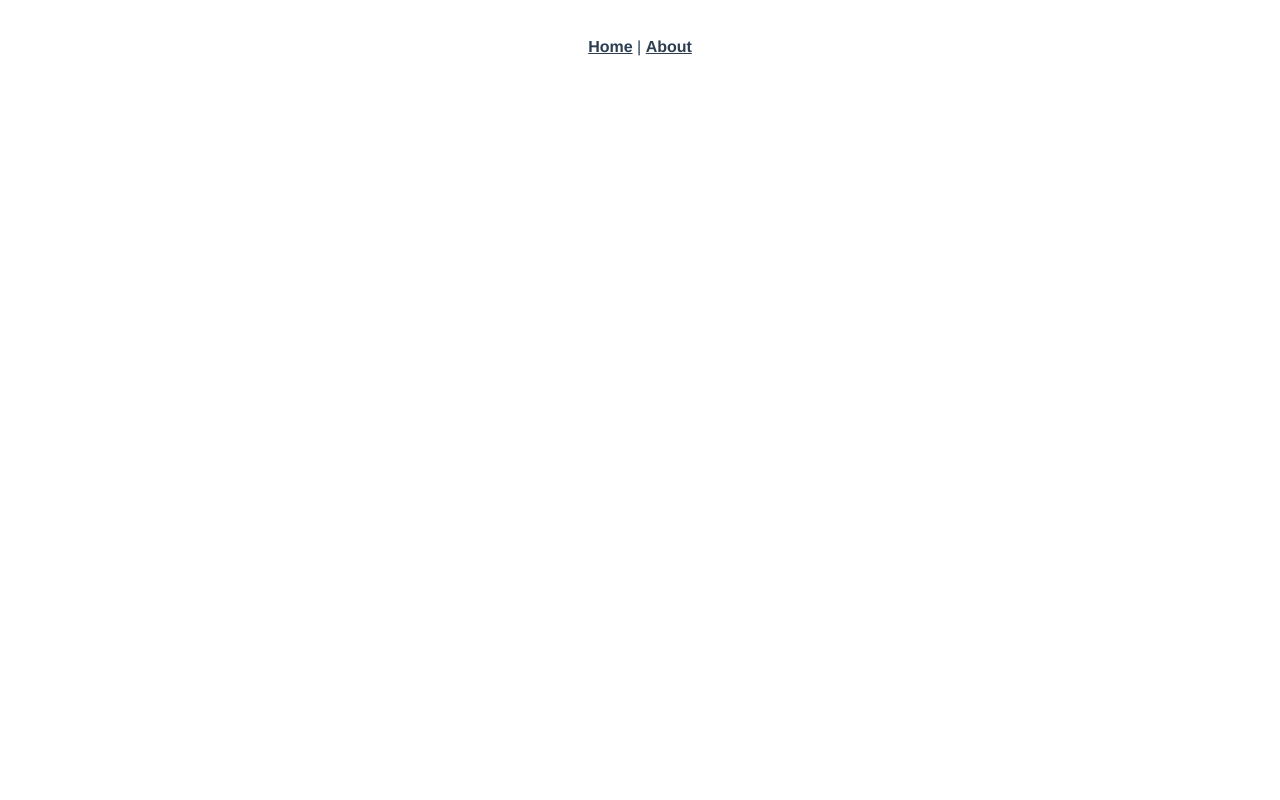
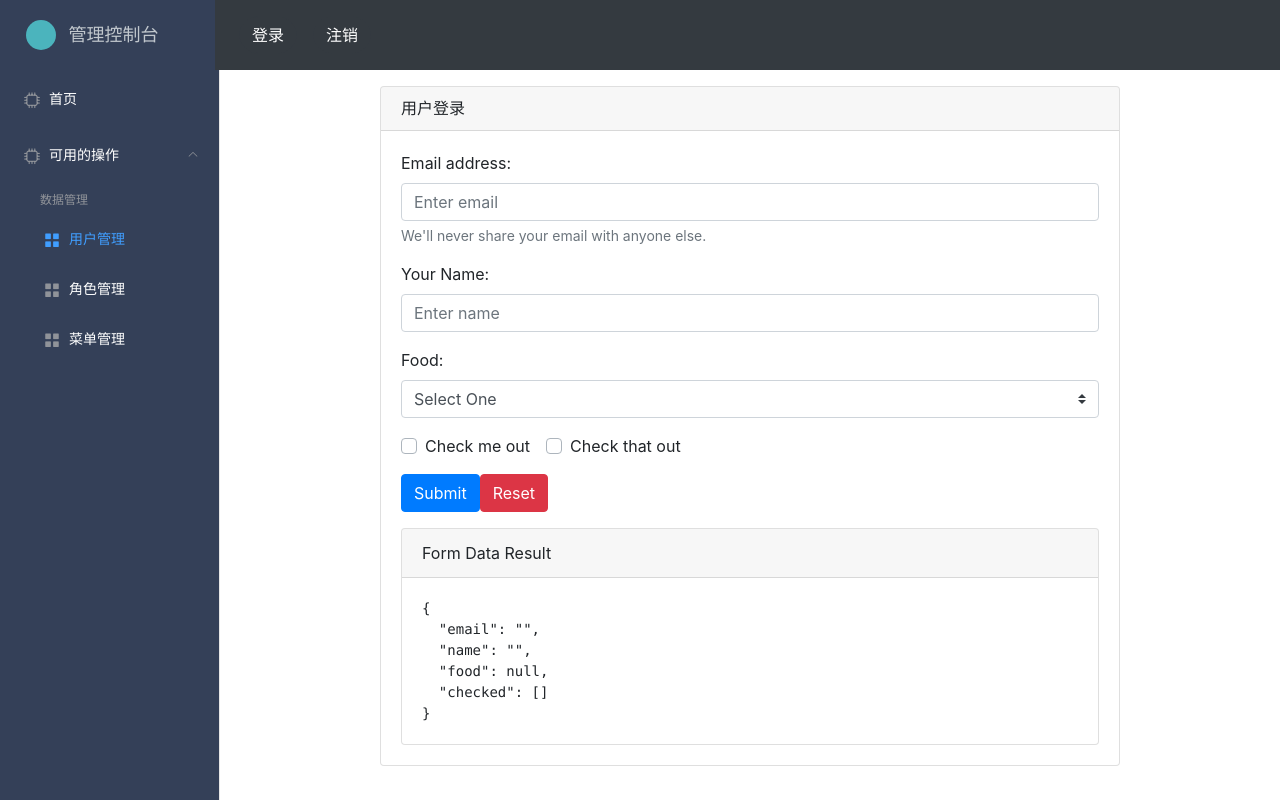
Before and after one commit to KspTooi/JMP23-View, a Vue app: page /admin/login in a window 1280 px wide. Built offline with nearby package versions, Linux system fonts and the light colour scheme.

Commit message:
Signed-off-by: 90Neko <ksptooi@protonmail.ch> A

```diff
--- a/public/index.html
+++ b/public/index.html
@@ -1,5 +1,6 @@
 <!DOCTYPE html>
-<html lang="en">
+
+<html lang="en" >
   <head>
     <meta charset="utf-8">
     <meta http-equiv="X-UA-Compatible" content="IE=edge">
@@ -7,6 +8,26 @@
     <link rel="icon" href="<%= BASE_URL %>favicon.ico">
     <title><%= htmlWebpackPlugin.options.title %></title>
   </head>
+
+  <style>
+      html{
+          height: 100%;
+      }
+      body{
+          height: 100%;
+      }
+      #app{
+          height: 100%;
+      }
+      .el-container{
+          height: 100%;
+      }
+      .el-menu{
+          height: 100%;
+      }
+  </style>
+
+
   <body>
     <noscript>
       <strong>We're sorry but <%= htmlWebpackPlugin.options.title %> doesn't work properly without JavaScript enabled. Please enable it to continue.</strong>
--- a/src/App.vue
+++ b/src/App.vue
@@ -1,14 +1,19 @@
 <template>
+
   <div id="app">
-    <div id="nav">
+
+<!--    <div id="nav">
       <router-link to="/">Home</router-link> |
       <router-link to="/about">About</router-link>
-    </div>
+    </div>-->
+
     <router-view/>
+
   </div>
+
 </template>
 
-<style lang="less">
+<!--<style lang="less">
 #app {
   font-family: Avenir, Helvetica, Arial, sans-serif;
   -webkit-font-smoothing: antialiased;
@@ -29,4 +34,4 @@
     }
   }
 }
-</style>
+</style>-->
--- a/src/components/HelloWorld.vue
+++ b/src/components/HelloWorld.vue
@@ -1,6 +1,10 @@
 <template>
   <div class="hello">
     <h1>{{ msg }}</h1>
+
+
+    <button class="btn btn-success">aaa</button>
+
     <p>
       For a guide and recipes on how to configure / customize this project,<br>
       check out the
--- /dev/null
+++ b/src/components/admin/Index.vue
@@ -0,0 +1,18 @@
+<template>
+
+  <div>
+    <h1>首页内容</h1>
+  </div>
+
+
+</template>
+
+<script>
+export default {
+  name: "Index"
+}
+</script>
+
+<style scoped>
+
+</style>
--- /dev/null
+++ b/src/components/admin/Login.vue
@@ -0,0 +1,114 @@
+<template>
+
+
+
+  <b-card style="margin: 1rem 10rem 10rem 10rem">
+
+    <template v-slot:header>
+      <h6 class="mb-0">用户登录</h6>
+    </template>
+
+    <div>
+      <b-form @submit="onSubmit" @reset="onReset" v-if="show">
+        <b-form-group
+            id="input-group-1"
+            label="Email address:"
+            label-for="input-1"
+            description="We'll never share your email with anyone else."
+        >
+          <b-form-input
+              id="input-1"
+              v-model="form.email"
+              type="email"
+              required
+              placeholder="Enter email"
+          ></b-form-input>
+        </b-form-group>
+
+        <b-form-group id="input-group-2" label="Your Name:" label-for="input-2">
+          <b-form-input
+              id="input-2"
+              v-model="form.name"
+              required
+              placeholder="Enter name"
+          ></b-form-input>
+        </b-form-group>
+
+        <b-form-group id="input-group-3" label="Food:" label-for="input-3">
+          <b-form-select
+              id="input-3"
+              v-model="form.food"
+              :options="foods"
+              required
+          ></b-form-select>
+        </b-form-group>
+
+        <b-form-group id="input-group-4">
+          <b-form-checkbox-group v-model="form.checked" id="checkboxes-4">
+            <b-form-checkbox value="me">Check me out</b-form-checkbox>
+            <b-form-checkbox value="that">Check that out</b-form-checkbox>
+          </b-form-checkbox-group>
+        </b-form-group>
+
+        <b-button type="submit" variant="primary">Submit</b-button>
+        <b-button type="reset" variant="danger">Reset</b-button>
+      </b-form>
+      <b-card class="mt-3" header="Form Data Result">
+        <pre class="m-0">{{ form }}</pre>
+      </b-card>
+    </div>
+
+
+  </b-card>
+
+
+
+
+
+</template>
+
+<script>
+
+export default {
+
+  name: "Login"
+
+  ,data() {
+    return {
+      form: {
+        email: '',
+        name: '',
+        food: null,
+        checked: []
+      },
+      foods: [{ text: 'Select One', value: null }, 'Carrots', 'Beans', 'Tomatoes', 'Corn'],
+      show: true
+    }
+  }
+  ,methods: {
+    onSubmit(evt) {
+      evt.preventDefault()
+      alert(JSON.stringify(this.form))
+    },
+    onReset(evt) {
+      evt.preventDefault()
+      // Reset our form values
+      this.form.email = ''
+      this.form.name = ''
+      this.form.food = null
+      this.form.checked = []
+      // Trick to reset/clear native browser form validation state
+      this.show = false
+      this.$nextTick(() => {
+        this.show = true
+      })
+    }
+  }
+
+
+}
+</script>
+
+<style scoped>
+
+</style>
--- a/src/main.js
+++ b/src/main.js
@@ -4,10 +4,48 @@ import './registerServiceWorker'
 import router from './router'
 import store from './store'
 
-Vue.config.productionTip = false
+/*引入BootStarp*/
+import { BootstrapVue, BootstrapVueIcons } from 'bootstrap-vue'
+import 'bootstrap/dist/css/bootstrap.css'
+import 'bootstrap-vue/dist/bootstrap-vue.css'
 
-new Vue({
-  router,
-  store,
-  render: h => h(App)
-}).$mount('#app')
+/*引入ElementUI*/
+import ElementUI from 'element-ui';
+import 'element-ui/lib/theme-chalk/index.css';
+
+//引入FontAwesome
+import { library } from '@fortawesome/fontawesome-svg-core'
+import { faUserSecret } from '@fortawesome/free-solid-svg-icons'
+import { FontAwesomeIcon } from '@fortawesome/vue-fontawesome'
+import { dom } from '@fortawesome/fontawesome-svg-core'
+
+
+
+/*引入AXIOS*/
+import axios from "axios";
+
+Vue.config.productionTip = false;
+
+
+//整合FontAwesome
+dom.watch();
+library.add(faUserSecret);
+Vue.component('font-awesome-icon', FontAwesomeIcon);
+
+/*整合AXIOS*/
+Vue.prototype.axios = axios;
+
+
+/*整合ElementUI框架*/
+Vue.use(ElementUI);
+
+
+/*整合BootStarp框架*/
+Vue.use(BootstrapVue);
+Vue.use(BootstrapVueIcons);
+
+let vue = new Vue({
+    router,
+    store,
+    render: h => h(App)
+}).$mount('#app');
--- a/src/router/index.js
+++ b/src/router/index.js
@@ -5,6 +5,7 @@ import Home from '../views/Home.vue'
 Vue.use(VueRouter)
 
 const routes = [
+
     {
         path: '/',
         name: 'Home',
@@ -18,7 +19,25 @@ const routes = [
         // which is lazy-loaded when the route is visited.
         component: () => import(/* webpackChunkName: "about" */ '../views/About.vue')
     }
+    ,{
+        path: '/admin',
+        name: 'admin',
+        component: () => import("../views/AdminPanel")
+        ,children:[
+            {
+                path: '/',
+                name: 'index',
+                component: () => import("../components/admin/Index")
+            }
+            ,{
+                path: 'login',
+                name: 'login',
+                component: () => import("../components/admin/Login")
+            }
         ]
+    }
+
+];
 
 const router = new VueRouter({
   mode: 'history',
--- /dev/null
+++ b/src/views/AdminPanel.vue
@@ -0,0 +1,136 @@
+<template>
+
+
+
+  <el-container class="warp">
+
+    <el-aside style="width: 220px;height: 100%" >
+
+      <el-menu :default-openeds="['1', '2']"
+               :default-active="this.$route.path"
+               :router="true"
+               background-color="rgba(52, 64, 88)"
+               text-color="white">
+
+
+        <b-btn block variant="se" style="margin-top: 1vw" >
+          <div style="width: 30px;height: 30px;background-color: #4bb4bd;border-radius: 50px;float: left;margin-left: 1vw"></div>
+          <div style="margin-top: 0.1vw;font-size: 18px;color: #c1c7cd;float: left;margin-left: 1vw">管理控制台</div>
+        </b-btn>
+
+
+        <div style="clear: both"></div>
+
+
+
+        <el-menu-item-group title="">
+          <el-menu-item index="/admin">
+            <i class="el-icon-cpu"></i>首页
+          </el-menu-item>
+        </el-menu-item-group>
+
+
+
+
+        <el-submenu index="1">
+
+
+
+          <template slot="title">
+            <i class="el-icon-cpu"></i>可用的操作
+          </template>
+
+          <el-menu-item-group title="数据管理">
+
+            <el-menu-item index="/admin/login">
+              <i class="el-icon-menu"/>用户管理
+            </el-menu-item>
+
+            <el-menu-item index="3-3">
+              <i class="el-icon-menu"/>角色管理
+            </el-menu-item>
+
+            <el-menu-item index="3-3">
+              <i class="el-icon-menu"/>菜单管理
+            </el-menu-item>
+
+          </el-menu-item-group>
+
+
+        </el-submenu>
+
+
+
+      </el-menu>
+
+    </el-aside>
+
+
+    <el-container>
+
+      <el-header style="padding: 0;z-index: 0;margin-bottom: 10px;margin-left: -5px" >
+
+        <b-navbar type="secondary" variant="dark">
+
+          <b-navbar-nav>
+
+            <b-nav-item href="#">
+              <b-btn pill variant="dark">登录</b-btn>
+            </b-nav-item>
+
+            <b-nav-item href="#">
+              <b-btn pill variant="dark">注销</b-btn>
+            </b-nav-item>
+
+          </b-navbar-nav>
+
+        </b-navbar>
+
+      </el-header>
+
+
+      <el-main style="padding: 0">
+        <router-view></router-view>
+      </el-main>
+
+
+    </el-container>
+
+
+
+
+  </el-container>
+
+
+</template>
+
+
+
+
+<script>
+
+    export default {
+
+      name: "GeneralLogin"
+
+      ,data() {
+        return {
+          containerHeight: {
+            height: ""
+          }
+        };
+      },
+      created() {
+        //动态调整左侧菜单栏高度
+        var docHeight = document.documentElement.clientHeight;
+        this.containerHeight.height = docHeight - 20 + "px";
+      }
+    }
+
+</script>
+
+
+
+<style scoped>
+
+</style>
--- /dev/null
+++ b/vue.config.js
@@ -0,0 +1,6 @@
+module.exports = {
+devServer: {
+    disableHostCheck: true
+    ,host:"127.0.0.1"
+}
+}
```
Also changed, not shown: package.json (+8 -0 lines), 1 other file (tests, documents, lock files or other folders). Lines whose indentation alone changed are shown as unchanged.
